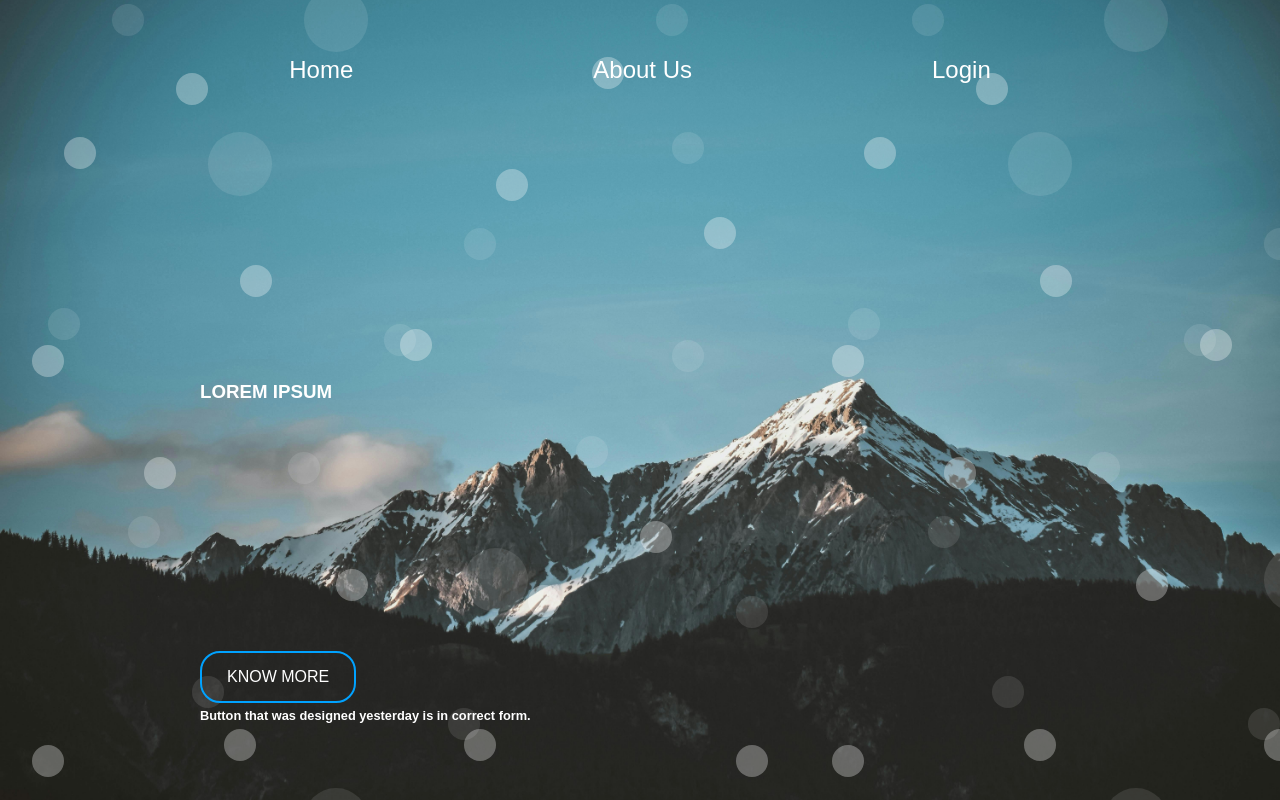
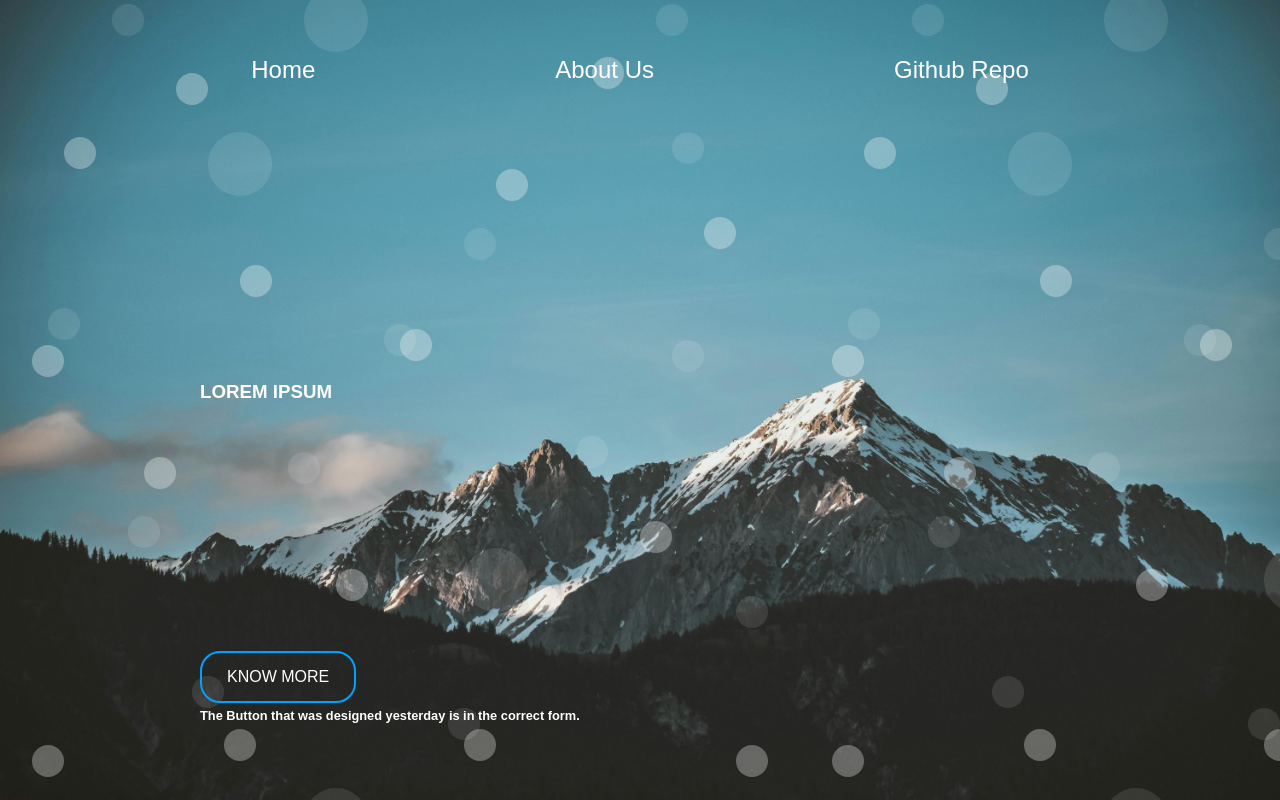
Before and after one commit to vicky2005-21/day3-css, a plain HTML site: page index.html in a window 1280 px wide. Drawn offline with Linux system fonts and the light colour scheme.

Commit message:
Update index.html

```diff
--- a/index.html
+++ b/index.html
@@ -14,7 +14,7 @@
         <ul>
             <li><a href="#">Home</a></li>
             <li><a href="#">About Us</a></li>
-            <li><a href="#">Login</a></li>
+            <li><a href="https://github.com/vicky2005-21/day3-css">Github Repo</a></li>
         </ul>
     </nav>
 
@@ -33,7 +33,7 @@
             <br>
             <br>
             <button class="button box">KNOW MORE</button>
-            <div class="button-caption">Button that was designed yesterday is in correct form.</div>
+            <div class="button-caption"> The Button that was designed yesterday is in the correct form.</div>
             <div class="image-container">
                 <div class="image-placeholder">
 
@@ -50,5 +50,8 @@
             <div class="image-placeholder">Any image can be downloaded from the internet.</div>
         </div>
     </div>
+    <footer>
+        <p>with all love&#10084;<a href="https://github.com/vicky2005-21">@vignesh</a></p>
+    </footer>
 </body>
 </html>
```
